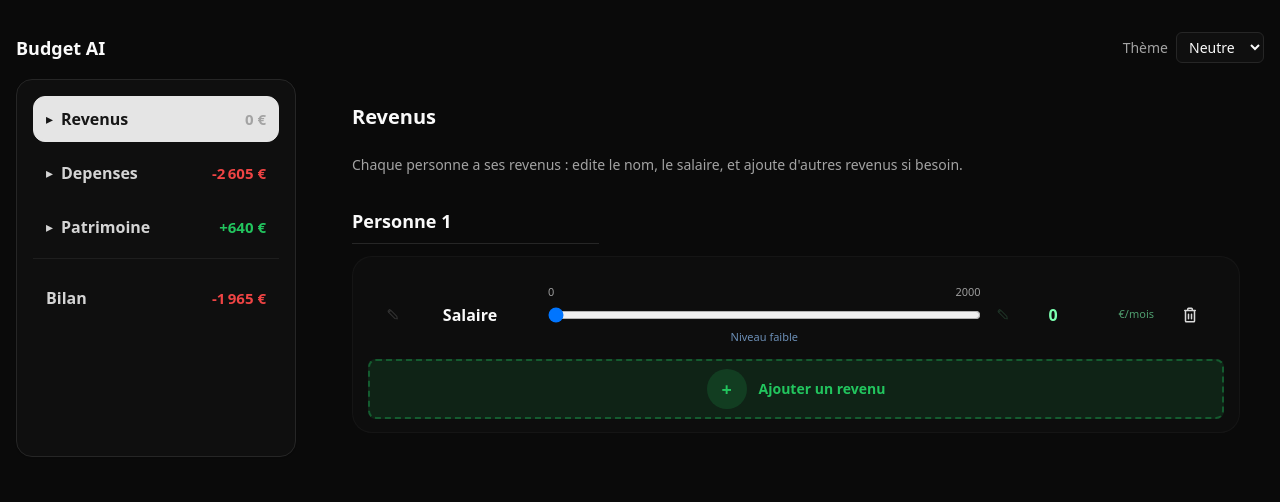
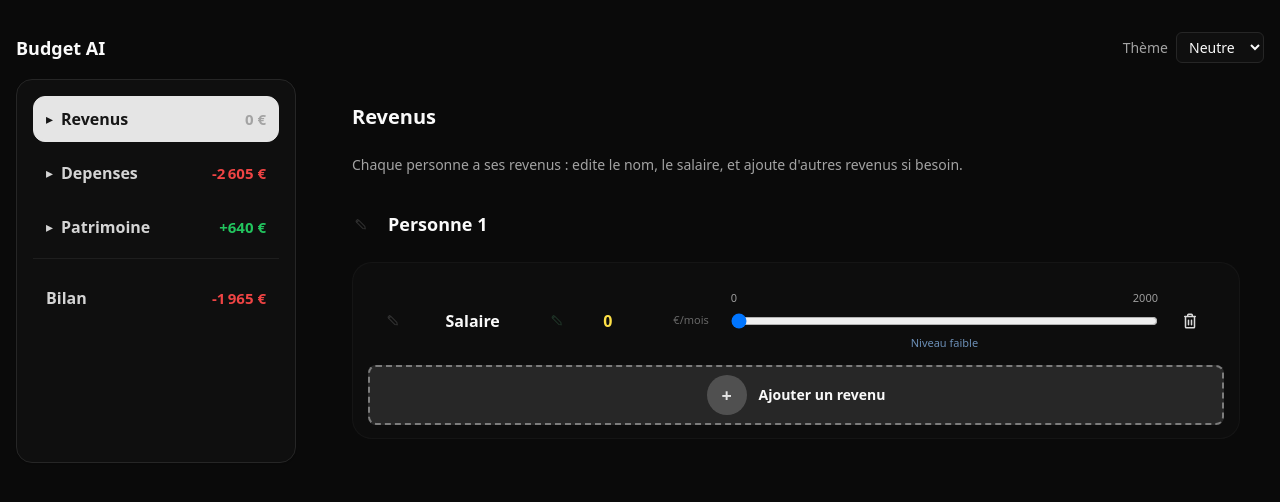
Before and after one commit to Samuel-BAHIA/Budget-FullStack, a Next.js app in the folder apps/frontend/: page / in a window 1280 px wide. Shown: the top 502 px of the page. Built offline with nearby package versions, Linux system fonts and the light colour scheme.

Commit message:
Auto-commit (new-design): 2026-01-09 14:17:41

```diff
--- a/apps/frontend/app/components/EditableSliderRow.tsx
+++ b/apps/frontend/app/components/EditableSliderRow.tsx
@@ -144,6 +144,7 @@ export function EditableSliderRow({
   return (
     <div style={styles.row}>
       <div style={styles.left}>
+        <div style={styles.titleRow}>
         {labelEditable ? (
           !isEditingLabel ? (
             <button
@@ -199,28 +200,6 @@ export function EditableSliderRow({
             <span style={styles.labelStaticText}>{currentLabel}</span>
           </div>
         )}
-      </div>
-
-      <div style={styles.middle}>
-        <div style={styles.minMaxTop}>
-          <span>{min}</span>
-          <span>{max}</span>
-        </div>
-        <input
-          type="range"
-          min={min}
-          max={max}
-          step={step}
-          value={Number.isFinite(currentValue) ? currentValue : min}
-          onChange={handleSliderChange}
-          style={styles.slider}
-          aria-label={`${currentLabel} - curseur`}
-        />
-        <div style={{ ...styles.infoHint, color: infoColor }}>{infoText}</div>
-      </div>
-
-      <div style={styles.right}>
-        <div style={styles.valueStack}>
         <div
           style={styles.valueGroup}
           onMouseEnter={() => setIsValueHovered(true)}
@@ -269,7 +248,27 @@ export function EditableSliderRow({
           <span style={styles.unitInline}>{unitLabel}</span>
         </div>
         </div>
+      </div>
 
+      <div style={styles.middle}>
+        <div style={styles.minMaxTop}>
+          <span>{min}</span>
+          <span>{max}</span>
+        </div>
+        <input
+          type="range"
+          min={min}
+          max={max}
+          step={step}
+          value={Number.isFinite(currentValue) ? currentValue : min}
+          onChange={handleSliderChange}
+          style={styles.slider}
+          aria-label={`${currentLabel} - curseur`}
+        />
+        <div style={{ ...styles.infoHint, color: infoColor }}>{infoText}</div>
+      </div>
+
+      <div style={styles.right}>
         {onRemove && (
           <button type="button" onClick={onRemove} style={styles.closeBtn} aria-label="Supprimer">
             <TrashIcon />
@@ -292,13 +291,19 @@ const styles: Record<string, CSSProperties> = {
     boxShadow: "none",
   },
   left: {
-    flex: "0 1 clamp(100px, 12vw, 150px)",
-    minWidth: 100,
-    maxWidth: 150,
+    flex: "0 1 clamp(240px, 26vw, 360px)",
+    minWidth: 220,
+    maxWidth: 360,
     display: "flex",
     flexDirection: "column",
     gap: 6,
     overflow: "hidden",
+  },
+  titleRow: {
+    display: "flex",
+    alignItems: "center",
+    gap: 10,
+    width: "100%",
   },
   labelBtn: {
     display: "inline-flex",
@@ -310,7 +315,7 @@ const styles: Record<string, CSSProperties> = {
     background: "transparent",
     color: "var(--theme-text)",
     cursor: "text",
-    width: "100%",
+    flex: 1,
     minWidth: 0,
     boxSizing: "border-box",
     boxShadow: "none",
@@ -325,7 +330,7 @@ const styles: Record<string, CSSProperties> = {
     color: "var(--theme-text)",
     fontWeight: 600,
     minWidth: 0,
-    width: "100%",
+    flex: 1,
     boxShadow: "none",
   },
   labelStaticText: {
@@ -433,7 +438,8 @@ const styles: Record<string, CSSProperties> = {
     display: "flex",
     alignItems: "center",
     gap: 6,
-    width: "100%",
+    flex: 1,
+    minWidth: 0,
   },
   labelField: {
     display: "flex",
@@ -476,7 +482,6 @@ const styles: Record<string, CSSProperties> = {
   slider: { width: "100%" },
   minMaxTop: { display: "flex", justifyContent: "space-between", fontSize: 11, opacity: 0.6 },
   right: { display: "flex", alignItems: "center", gap: 10 },
-  valueStack: { display: "flex", flexDirection: "column", alignItems: "flex-end", gap: 6 },
   valueGroup: {
     display: "flex",
     alignItems: "center",
@@ -487,6 +492,7 @@ const styles: Record<string, CSSProperties> = {
     overflow: "hidden",
     paddingRight: 8,
     boxShadow: "none",
+    flexShrink: 0,
   },
   valueField: {
     display: "flex",
@@ -504,7 +510,7 @@ const styles: Record<string, CSSProperties> = {
     border: "none",
     outline: "none",
     background: "transparent",
-    color: "#7CFFB0",
+    color: "#FDE047",
     fontWeight: 700,
     textAlign: "center",
   },
@@ -514,7 +520,7 @@ const styles: Record<string, CSSProperties> = {
     textAlign: "right",
     paddingRight: 0,
     whiteSpace: "nowrap",
-    color: "#7CFFB0",
+    color: "var(--theme-textSecondary)",
   },
   closeBtn: {
     width: 36,
--- /dev/null
+++ b/apps/frontend/app/components/EditableTitle.tsx
@@ -0,0 +1,238 @@
+"use client";
+
+import { useRef, useState, type CSSProperties } from "react";
+
+type EditableTitleProps = {
+  value: string;
+  onChange: (next: string) => void;
+  placeholder?: string;
+  ariaLabel?: string;
+  width?: string | number;
+};
+
+const PencilIcon = () => (
+  <svg width="14" height="14" viewBox="0 0 20 20" fill="none" xmlns="http://www.w3.org/2000/svg" aria-hidden="true">
+    <path
+      d="M13.6 3.6l2.8 2.8m-1.2-4l1.2 1.2a1.7 1.7 0 010 2.4l-8.9 8.9-3.6.6.6-3.6 8.9-8.9a1.7 1.7 0 012.4 0z"
+      stroke="currentColor"
+      strokeWidth="1.5"
+      strokeLinecap="round"
+      strokeLinejoin="round"
+    />
+  </svg>
+);
+
+const CheckIcon = () => (
+  <svg width="14" height="14" viewBox="0 0 20 20" fill="none" xmlns="http://www.w3.org/2000/svg" aria-hidden="true">
+    <path d="M5 10l3.5 3.5L15 7" stroke="currentColor" strokeWidth="1.8" strokeLinecap="round" strokeLinejoin="round" />
+  </svg>
+);
+
+export function EditableTitle({ value, onChange, placeholder, ariaLabel, width = "24ch" }: EditableTitleProps) {
+  const [isEditing, setIsEditing] = useState(false);
+  const [isHovered, setIsHovered] = useState(false);
+  const [isFocused, setIsFocused] = useState(false);
+  const inputRef = useRef<HTMLInputElement | null>(null);
+
+  const startEdit = () => {
+    setIsEditing(true);
+    setTimeout(() => inputRef.current?.focus(), 0);
+  };
+
+  const stopEdit = () => {
+    setIsEditing(false);
+    setIsFocused(false);
+    setIsHovered(false);
+  };
+
+  return (
+    <div style={{ ...styles.root, width }}>
+      {!isEditing ? (
+        <button
+          type="button"
+          onClick={startEdit}
+          onMouseEnter={() => setIsHovered(true)}
+          onMouseLeave={() => setIsHovered(false)}
+          style={styles.button}
+          title={value}
+          aria-label={ariaLabel ?? "Modifier le titre"}
+        >
+          <span style={isHovered ? styles.iconActive : styles.icon} aria-hidden="true">
+            <PencilIcon />
+          </span>
+          <div style={styles.field}>
+            <span style={isHovered ? styles.textHover : styles.text}>{value || placeholder}</span>
+          </div>
+        </button>
+      ) : (
+        <div
+          style={styles.editRow}
+          onMouseEnter={() => setIsHovered(true)}
+          onMouseLeave={() => setIsHovered(false)}
+        >
+          <span style={isFocused || isHovered ? styles.confirmIconActive : styles.confirmIcon} aria-hidden="true">
+            <CheckIcon />
+          </span>
+          <div
+            style={
+              isFocused
+                ? { ...styles.editField, boxShadow: "inset 0 2px 6px rgba(0,0,0,0.55), inset 0 -1px 2px rgba(255,255,255,0.08)" }
+                : styles.editField
+            }
+          >
+            <input
+              ref={inputRef}
+              type="text"
+              value={value}
+              onChange={(e) => onChange(e.target.value)}
+              onFocus={() => setIsFocused(true)}
+              onBlur={stopEdit}
+              onKeyDown={(e) => {
+                if (e.key === "Enter") stopEdit();
+                if (e.key === "Escape") stopEdit();
+              }}
+              style={styles.input}
+              aria-label={ariaLabel ?? "Modifier le titre"}
+              placeholder={placeholder}
+            />
+          </div>
+        </div>
+      )}
+    </div>
+  );
+}
+
+const styles: Record<string, CSSProperties> = {
+  root: {
+    display: "flex",
+    alignItems: "center",
+  },
+  button: {
+    display: "inline-flex",
+    alignItems: "center",
+    gap: 6,
+    padding: 0,
+    borderRadius: 999,
+    border: "1px solid transparent",
+    background: "transparent",
+    color: "var(--theme-text)",
+    cursor: "text",
+    width: "100%",
+    minWidth: 0,
+    boxSizing: "border-box",
+  },
+  field: {
+    display: "flex",
+    alignItems: "center",
+    flex: 1,
+    borderRadius: 999,
+    border: "1px solid transparent",
+    background: "transparent",
+    boxShadow: "none",
+    minWidth: 0,
+    boxSizing: "border-box",
+  },
+  text: {
+    fontWeight: 600,
+    fontSize: 18,
+    whiteSpace: "nowrap",
+    overflow: "hidden",
+    textOverflow: "ellipsis",
+    flex: 1,
+    minWidth: 0,
+    padding: "10px 12px",
+    textAlign: "left",
+    color: "var(--theme-text)",
+  },
+  textHover: {
+    fontWeight: 600,
+    fontSize: 18,
+    whiteSpace: "nowrap",
+    overflow: "hidden",
+    textOverflow: "ellipsis",
+    flex: 1,
+    minWidth: 0,
+    padding: "10px 12px",
+    textAlign: "left",
+    color: "#FDE047",
+  },
+  icon: {
+    opacity: 0.15,
+    fontSize: 14,
+    transform: "scaleX(-1)",
+    transition: "opacity 160ms ease",
+    color: "var(--theme-text)",
+    width: 16,
+    height: 16,
+    display: "inline-flex",
+    alignItems: "center",
+    justifyContent: "center",
+  },
+  iconActive: {
+    opacity: 0.75,
+    fontSize: 14,
+    transform: "scaleX(-1)",
+    transition: "opacity 160ms ease",
+    color: "#FDE047",
+    width: 16,
+    height: 16,
+    display: "inline-flex",
+    alignItems: "center",
+    justifyContent: "center",
+  },
+  editRow: {
+    display: "flex",
+    alignItems: "center",
+    gap: 6,
+    width: "100%",
+  },
+  editField: {
+    display: "flex",
+    alignItems: "center",
+    flex: 1,
+    borderRadius: 999,
+    border: "1px solid transparent",
+    background: "transparent",
+    boxShadow: "none",
+    minWidth: 0,
+    boxSizing: "border-box",
+  },
+  input: {
+    padding: "10px 12px",
+    borderRadius: 999,
+    border: "none",
+    background: "transparent",
+    color: "var(--theme-text)",
+    outline: "none",
+    width: "100%",
+    fontSize: 18,
+    textAlign: "left",
+    boxShadow: "none",
+  },
+  confirmIcon: {
+    opacity: 0.25,
+    fontSize: 14,
+    transform: "none",
+    transition: "opacity 160ms ease",
+    color: "#7CFFB0",
+    width: 16,
+    height: 16,
+    display: "inline-flex",
+    alignItems: "center",
+    justifyContent: "center",
+    pointerEvents: "none",
+  },
+  confirmIconActive: {
+    opacity: 0.85,
+    fontSize: 14,
+    transform: "none",
+    transition: "opacity 160ms ease",
+    color: "#7CFFB0",
+    width: 16,
+    height: 16,
+    display: "inline-flex",
+    alignItems: "center",
+    justifyContent: "center",
+    pointerEvents: "none",
+  },
+};
--- a/apps/frontend/app/tabs/RevenusTab.tsx
+++ b/apps/frontend/app/tabs/RevenusTab.tsx
@@ -2,6 +2,7 @@
 
 import { useEffect, useState } from "react";
 import { EditableSliderRow, sliderGroupStyle } from "../components/EditableSliderRow";
+import { EditableTitle } from "../components/EditableTitle";
 import { useBudget } from "../contexts/BudgetContext";
 
 export type Revenue = { id: number; name: string; montant: number };
@@ -118,24 +119,10 @@ export function RevenusTab({ persons: externalPersons, onPersonsChange, activePe
         {(activePersonId ? persons.filter((p) => p.id === activePersonId) : persons).map((person) => (
           <div key={person.id} className="space-y-3">
             <div className="flex items-center gap-3">
-              <input
-                type="text"
+              <EditableTitle
                 value={person.name}
-                onChange={(e) => handlePersonNameChange(person.id, e.target.value)}
-                className="border-b px-0 py-2 text-lg font-semibold outline-none transition bg-transparent"
-                style={{
-                  borderColor: "var(--theme-border)",
-                  color: "var(--theme-text)",
-                  width: "24ch",
-                }}
-                onFocus={(e) => {
-                  e.currentTarget.style.borderColor = "var(--theme-borderLight)";
-                  e.currentTarget.style.boxShadow = "none";
-                }}
-                onBlur={(e) => {
-                  e.currentTarget.style.borderColor = "var(--theme-border)";
-                  e.currentTarget.style.boxShadow = "none";
-                }}
+                onChange={(next) => handlePersonNameChange(person.id, next)}
+                ariaLabel="Nom de la personne"
               />
             </div>
 
@@ -165,14 +152,17 @@ export function RevenusTab({ persons: externalPersons, onPersonsChange, activePe
                 onClick={() => handleAddRevenue(person.id)}
                 className="flex items-center gap-3 rounded-lg border-2 border-dashed px-3 py-2 w-full justify-center text-sm font-semibold transition hover:border-[var(--theme-borderLight)] hover:bg-[var(--theme-bgHover)]"
                 style={{
-                  borderColor: "rgba(34,197,94,0.35)",
-                  color: "var(--theme-success, #22c55e)",
-                  backgroundColor: "rgba(34,197,94,0.12)",
+                  borderColor: "color-mix(in srgb, var(--theme-tabActiveBg) 45%, var(--theme-border))",
+                  color: "var(--theme-text)",
+                  backgroundColor: "color-mix(in srgb, var(--theme-tabActiveBg) 12%, transparent)",
                 }}
               >
                 <span
                   className="flex h-10 w-10 items-center justify-center rounded-full text-lg"
-                  style={{ backgroundColor: "rgba(34,197,94,0.16)", color: "var(--theme-success, #22c55e)" }}
+                  style={{
+                    backgroundColor: "color-mix(in srgb, var(--theme-tabActiveBg) 22%, transparent)",
+                    color: "var(--theme-tabActiveBg)",
+                  }}
                 >
                   +
                 </span>
```
Also changed, not shown: apps/frontend/app/tabs/AppartementsTab.tsx (+7 -20 lines), apps/frontend/app/tabs/DepensesFixesTab.tsx (+7 -4 lines), apps/frontend/app/tabs/DepensesVariablesTab.tsx (+7 -4 lines). Lines whose indentation alone changed are shown as unchanged.
